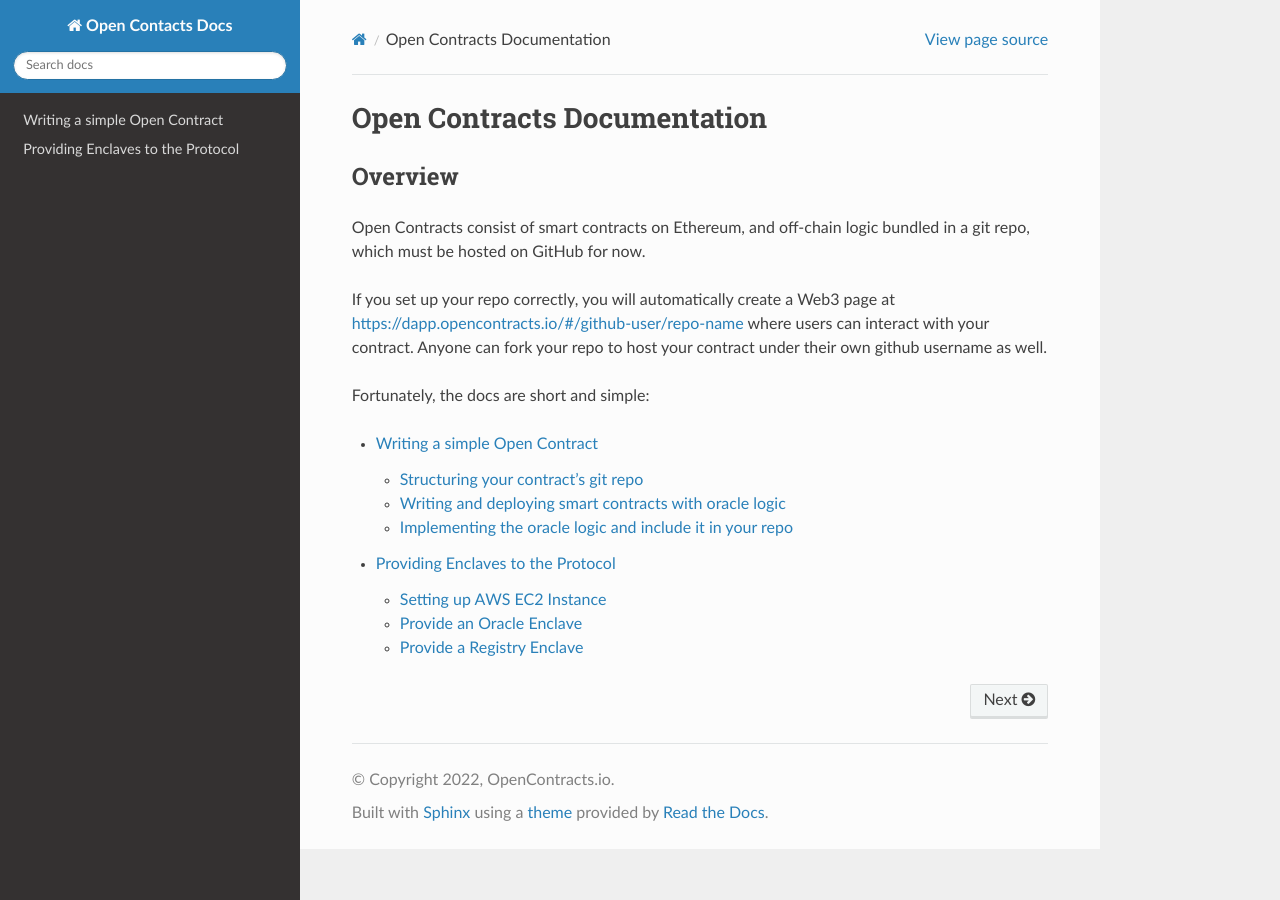
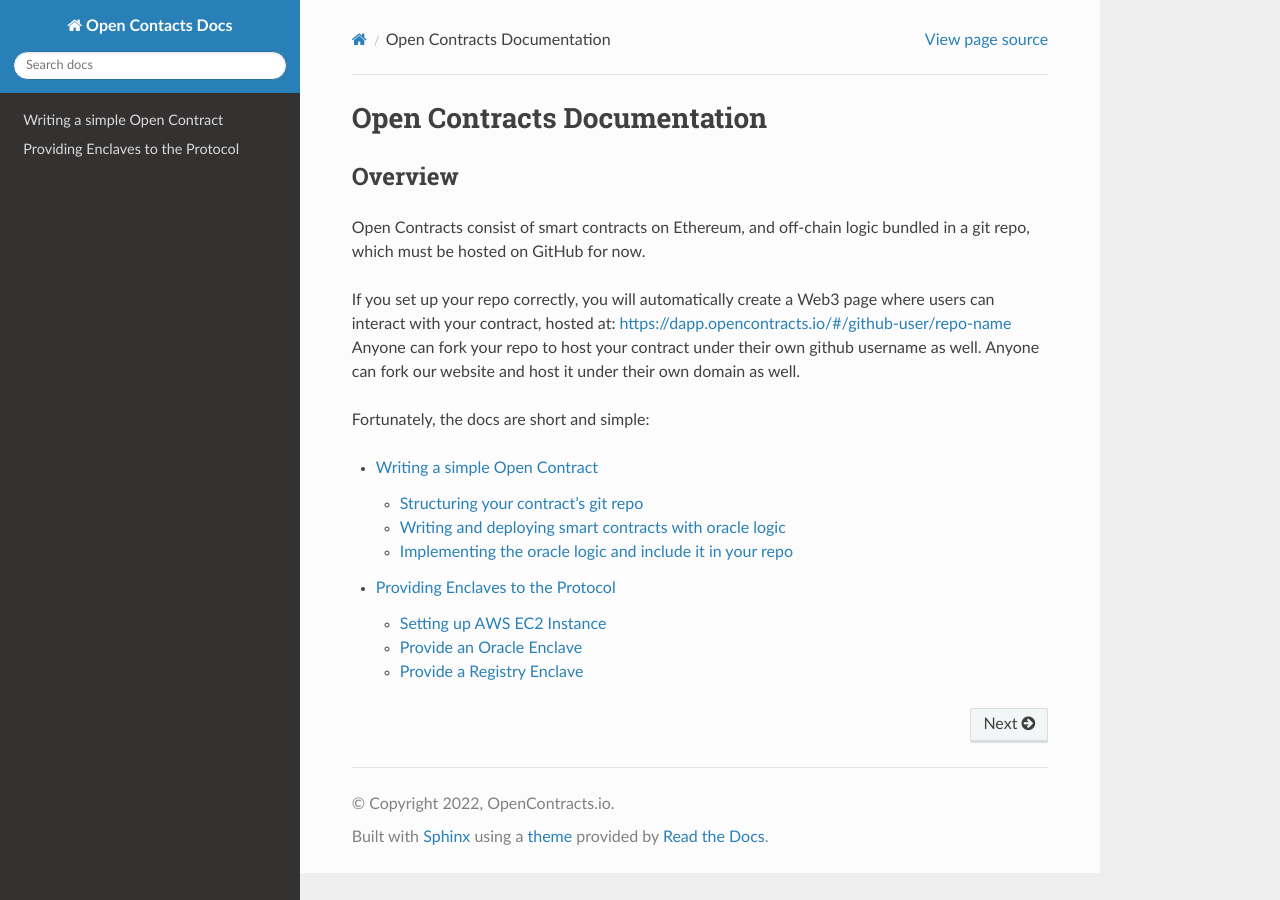
Before and after one commit to open-contracts/docs, a Sphinx documentation site: the page built from docs/source/index.rst, in a window 1280 px wide. Built offline with Sphinx 7.4.7 and the Read the Docs theme 2.0.0, drawn with Linux system fonts in a browser that asks for light colours.

Commit message:
Update index.rst

```diff
--- a/docs/source/index.rst
+++ b/docs/source/index.rst
@@ -11,7 +11,9 @@ Overview
 
 Open Contracts consist of smart contracts on Ethereum, and off-chain logic bundled in a git repo, which must be hosted on GitHub for now.
 
-If you set up your repo correctly, you will automatically create a Web3 page at https://dapp.opencontracts.io/#/github-user/repo-name where users can interact with your contract. Anyone can fork your repo to host your contract under their own github username as well.
+If you set up your repo correctly, you will automatically create a Web3 page where users can interact with your contract, hosted at:
+https://dapp.opencontracts.io/#/github-user/repo-name
+Anyone can fork your repo to host your contract under their own github username as well. Anyone can fork our website and host it under their own domain as well.
 
 Fortunately, the docs are short and simple:
 
```
